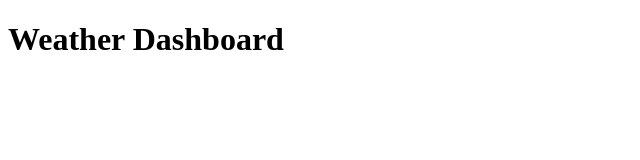
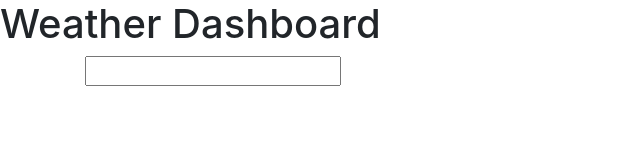
Before and after one commit to tarrantrl/weather-dashboard, a plain HTML site: page index.html in a window 1280 px wide. Shown: the whole page, without its empty margins (0-640 px from the left). Drawn offline with nearby package versions, Linux system fonts and the light colour scheme.

Commit message:
basic html containers

```diff
--- a/index.html
+++ b/index.html
@@ -3,7 +3,10 @@
 <head>
     <meta charset="UTF-8">
     <meta name="viewport" content="width=device-width, initial-scale=1.0">
-    <link srel="stylesheet" href="https://stackpath.bootstrapcdn.com/bootstrap/4.3.1/css/bootstrap.min.css"/>
+    <link
+      rel="stylesheet"
+      href="https://stackpath.bootstrapcdn.com/bootstrap/4.3.1/css/bootstrap.min.css"
+    />
     <link rel="stylesheet" href="assets/css/style.css" />
     <title>Weather Dashboard</title>
 </head>
@@ -11,6 +14,20 @@
     <header>
         <h1>Weather Dashboard</h1>
     </header>
+    <main>
+        <div class="container">
+            <div class="row">
+                <div class="col-sm-3" id="search-container">
+                    <input id="city">
+                </div>
+                <div class="col-sm-9" id="results-container">
+
+                </div>
+            </div>
+        </div>
+
+
+    </main>
     <script src="assets/js/script.js"></script>
 </body>
 </html>
```
